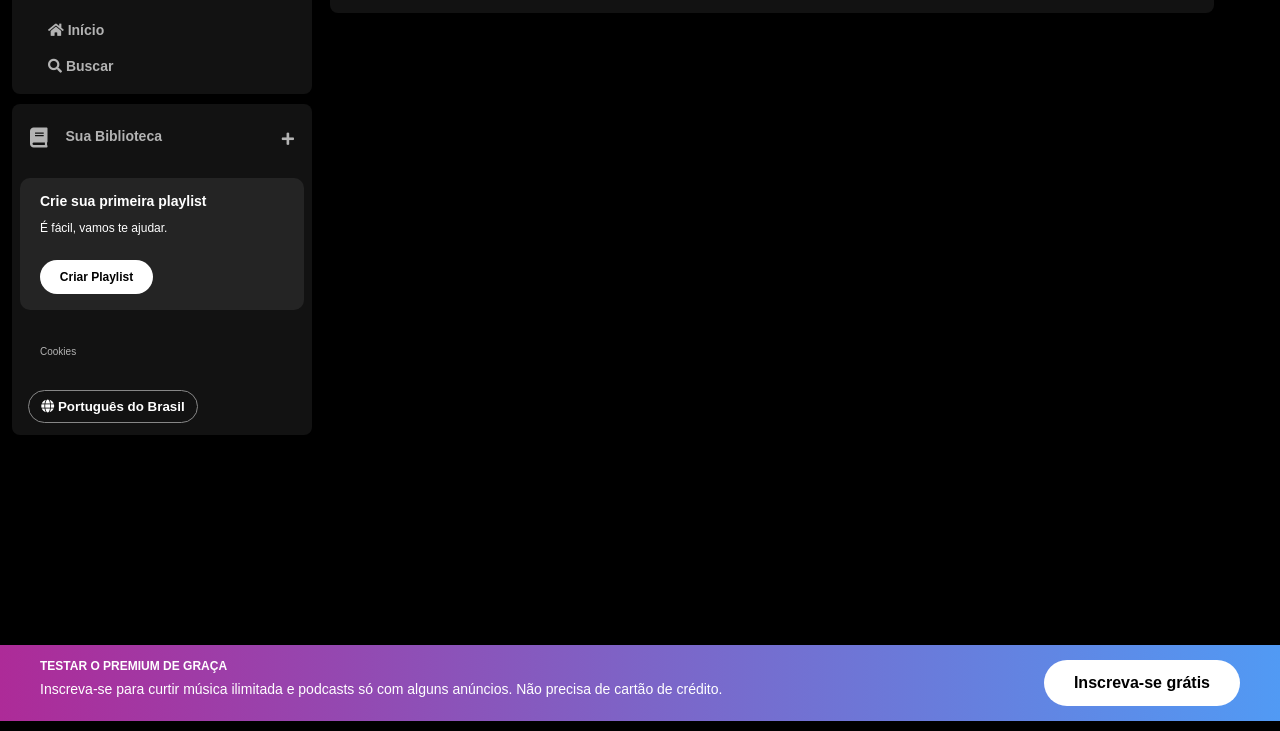
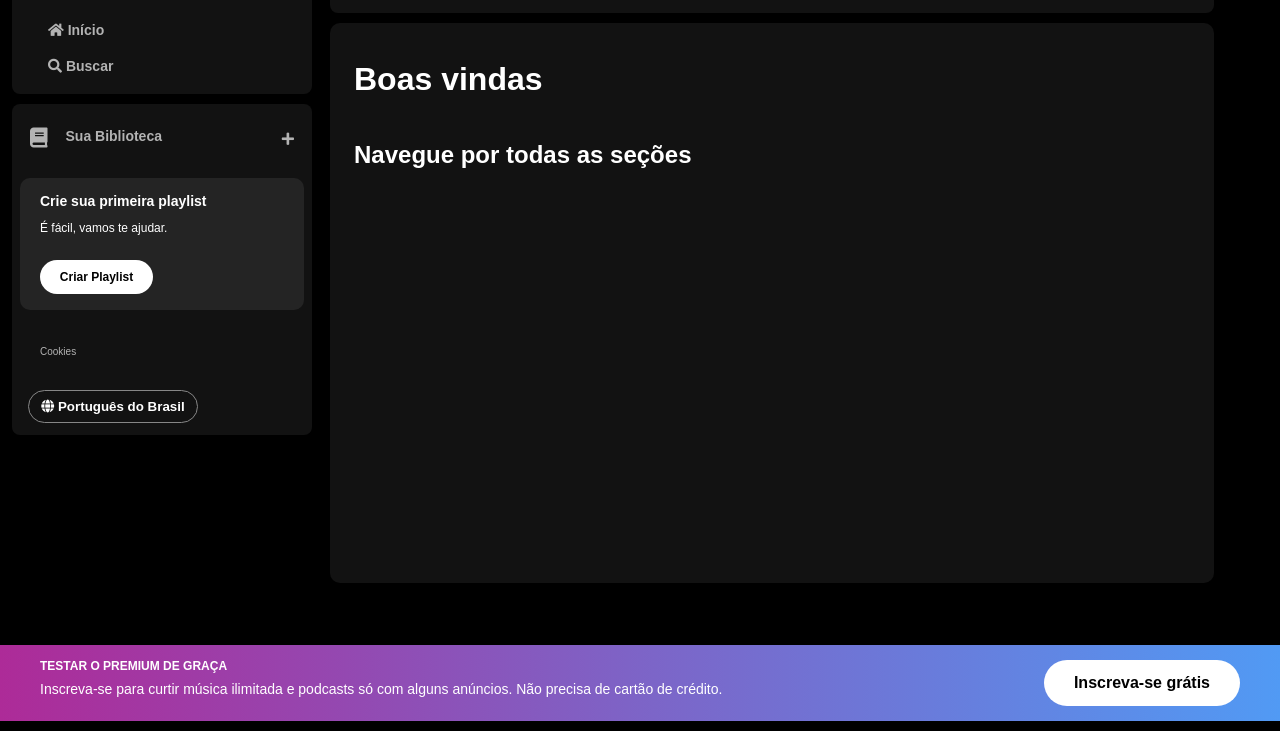
Before and after one commit to sodiuz/imersao-alura, a plain HTML site: page spotify-imersao-alura/index.html in a window 1280 px wide. Shown: the part 79-810 px from the top of the page. Drawn offline with Linux system fonts and the light colour scheme.

Commit message:
FIz o desafio da aula 3

```diff
--- a/spotify-imersao-alura/index.html
+++ b/spotify-imersao-alura/index.html
@@ -91,10 +91,21 @@
                         <button class="subscribe">Inscreva-se</button>
                         <button class="login">Entrar</button>
                     </div>
+                </nav>
+
+            <div class="playlist-container">
+                <div id="result-playlist">
+                    <div class="playlist">
+                        <h1 id="greeting">Boas vindas</h1>
+                        <h2 class="greeting-subtitle">Navegue por todas as seções</h2>
+                    </div>
+                    </div>
                 </div>
-            </nav>
+            </div>
         </div>
-    </main>
+     </main>
+
+
 
        <footer class="disclaimer-premium">
             <div class="text">
--- a/spotify-imersao-alura/src/styles/main-content.css
+++ b/spotify-imersao-alura/src/styles/main-content.css
@@ -93,3 +93,28 @@
     border-radius: 40px;
     border: none;
 }
+
+.playlist-container {
+    height: 68vh;
+    padding-top: 16px;
+    margin: 10px;
+    border-radius: 10px;
+    background-color: #121212;
+}
+
+.playlist {
+    margin: 24px;
+}
+
+.playlist #greeting {
+    color: #fff;
+    font-size: 32px;
+    font-weight: 700;
+    margin-bottom: 48px;
+}
+
+.playlist .greeting-subtitle {
+    color: #fff;
+    font-size: 24px;
+    font-weight: 700;
+}
```
